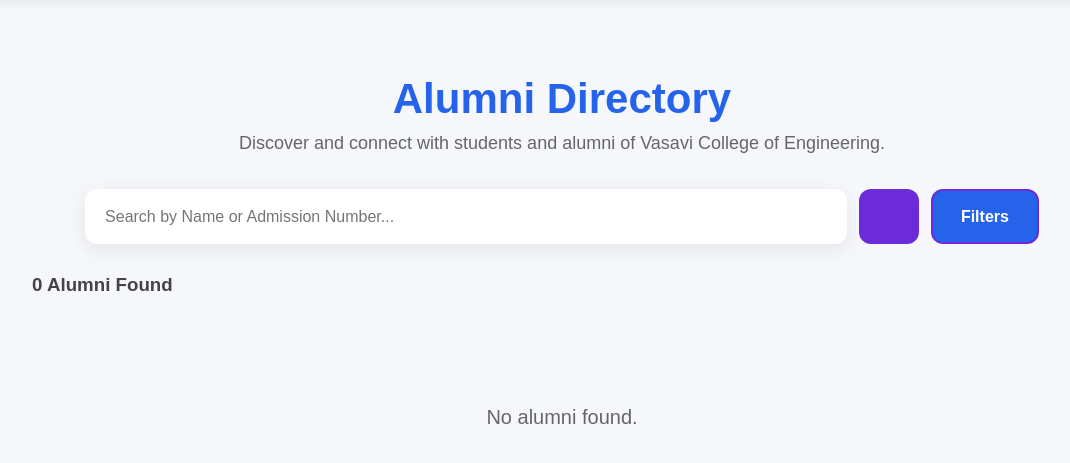
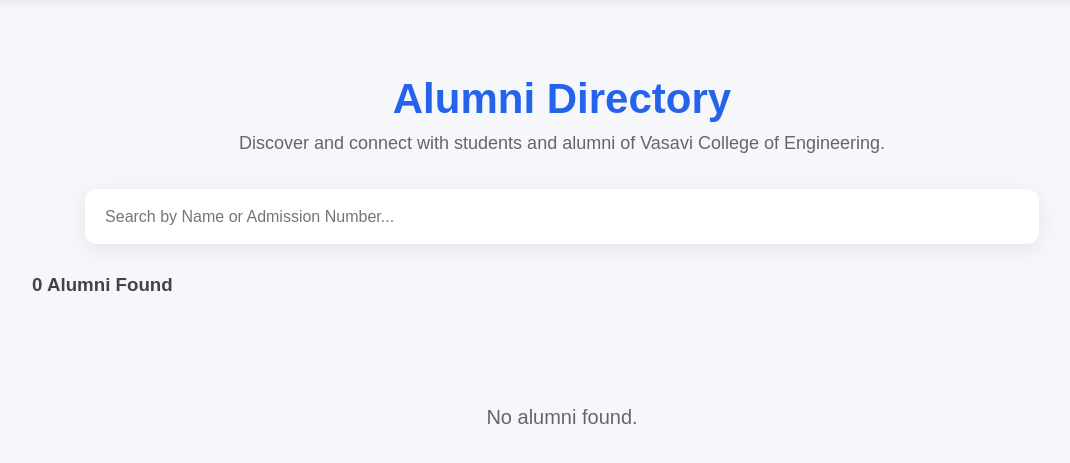
Before and after one commit to HarshadityaGollavilli/VConnect, a Flask app: page /alumni in a window 1280 px wide. Shown: the part 75-538 px from the top of the page, without its empty margins (78-1148 px from the left). Run offline with Flask 3, Linux system fonts and the light colour scheme; the visitor is signed in with stand-in values (Sample User, id 1).

Commit message:
Enhancing alumni 3

```diff
--- a/templates/alumni.html
+++ b/templates/alumni.html
@@ -57,22 +57,9 @@ filterBtn.onclick=function(){
         placeholder="Search by Name or Admission Number..."
         value="{{ request.args.get('search','') }}">
 
-    <button type="submit">
 
-        <i class="fa-solid fa-magnifying-glass"></i>
 
-    </button>
 
-    <button
-        type="button"
-        id="filterToggle"
-        class="filter-button">
-
-        <i class="fa-solid fa-filter"></i>
-
-        Filters
-
-    </button>
 
 </form>
 
```
